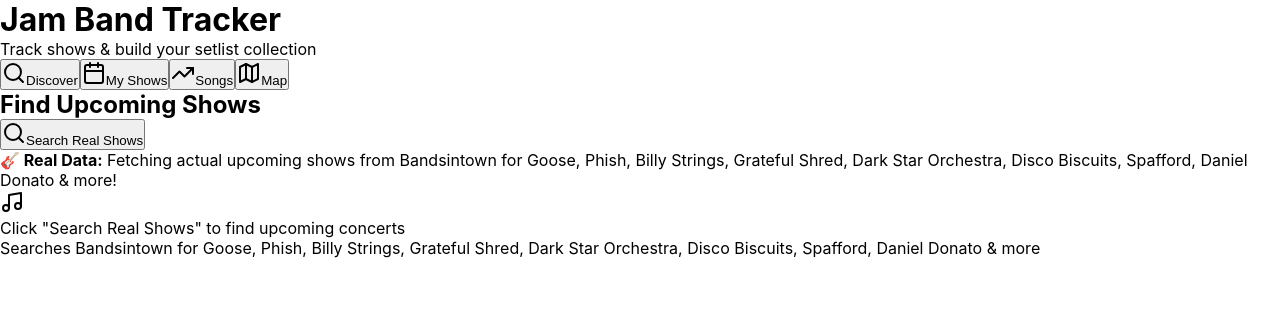
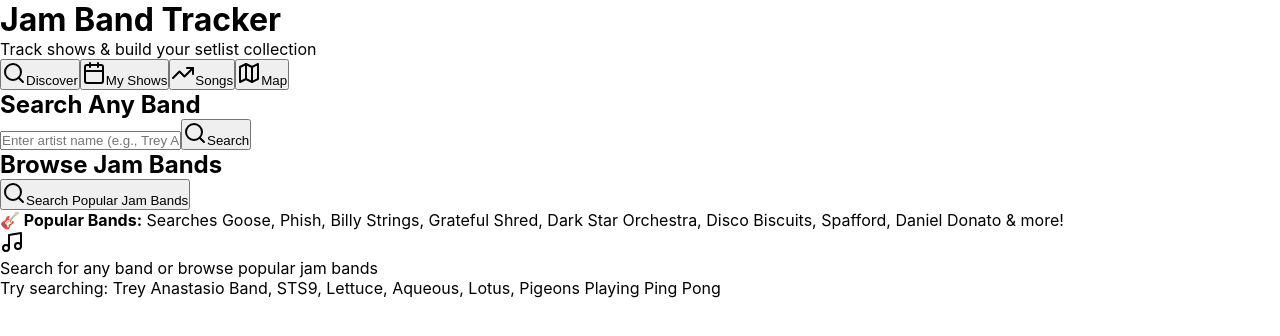
Before and after one commit to tiberius33/jam-band-tracker, a React (Vite) app: page / in a window 1280 px wide. Shown: the top 336 px of the page. Built offline with nearby package versions, Linux system fonts and the light colour scheme.

Commit message:
Update App.jsx

```diff
--- a/src/App.jsx
+++ b/src/App.jsx
@@ -388,10 +388,74 @@
     );
   };
 
-  const DiscoverTab = () => (
+  const DiscoverTab = () => {
+    const [customBand, setCustomBand] = useState('');
+
+    const searchCustomBand = async () => {
+      if (!customBand.trim()) {
+        alert('Please enter a band name');
+        return;
+      }
+
+      setLoading(true);
+
+      try {
+        const response = await fetch(`/.netlify/functions/search-band?artist=${encodeURIComponent(customBand)}`);
+
+        if (!response.ok) {
+          throw new Error('Failed to fetch shows');
+        }
+
+        const data = await response.json();
+
+        if (data.success && data.shows) {
+          if (data.shows.length > 0) {
+            setUpcomingShows(data.shows);
+          } else {
+            alert(`No upcoming shows found for "${customBand}". Try checking the spelling or search for a different artist.`);
+          }
+        } else {
+          throw new Error(data.error || 'Failed to load shows');
+        }
+      } catch (error) {
+        console.error('Error fetching shows:', error);
+        alert(`Unable to find shows for "${customBand}". Please try again.`);
+      } finally {
+        setLoading(false);
+      }
+    };
+
+    return (
     <div className="space-y-4 sm:space-y-6">
+      {/* Custom Band Search */}
       <div className="bg-white rounded-lg shadow-sm p-4 sm:p-6">
-        <h2 className="text-lg sm:text-xl font-bold text-gray-900 mb-4">Find Upcoming Shows</h2>
+        <h2 className="text-lg sm:text-xl font-bold text-gray-900 mb-4">Search Any Band</h2>
+
+        <div className="space-y-4">
+          <div className="flex gap-2">
+            <input
+              type="text"
+              value={customBand}
+              onChange={(e) => setCustomBand(e.target.value)}
+              onKeyPress={(e) => e.key === 'Enter' && searchCustomBand()}
+              placeholder="Enter artist name (e.g., Trey Anastasio Band, STS9)"
+              className="flex-1 p-3 border border-gray-300 rounded-lg focus:ring-2 focus:ring-emerald-500 focus:border-transparent"
+            />
+            <button
+              onClick={searchCustomBand}
+              disabled={loading}
+              className="bg-emerald-700 text-white px-6 py-3 rounded-lg hover:bg-emerald-800 font-medium disabled:bg-emerald-400 flex items-center gap-2"
+            >
+              <Search className="w-5 h-5" />
+              <span className="hidden sm:inline">Search</span>
+            </button>
+          </div>
+        </div>
+      </div>
+
+      {/* Pre-defined Bands Search */}
+      <div className="bg-white rounded-lg shadow-sm p-4 sm:p-6">
+        <h2 className="text-lg sm:text-xl font-bold text-gray-900 mb-4">Browse Jam Bands</h2>
 
         <div className="space-y-4">
           <button
@@ -400,12 +464,12 @@
             className="w-full bg-emerald-700 text-white py-3 rounded-lg hover:bg-emerald-800 font-medium flex items-center justify-center gap-2 disabled:bg-emerald-400"
           >
             <Search className="w-5 h-5" />
-            {loading ? 'Searching Bandsintown...' : 'Search Real Shows'}
+            {loading ? 'Searching Bandsintown...' : 'Search Popular Jam Bands'}
           </button>
 
           <div className="bg-emerald-50 border border-emerald-200 rounded-lg p-3">
             <p className="text-sm text-emerald-800">
-              <strong>🎸 Real Data:</strong> Fetching actual upcoming shows from Bandsintown for Goose, Phish, Billy Strings, Grateful Shred, Dark Star Orchestra, Disco Biscuits, Spafford, Daniel Donato & more!
+              <strong>🎸 Popular Bands:</strong> Searches Goose, Phish, Billy Strings, Grateful Shred, Dark Star Orchestra, Disco Biscuits, Spafford, Daniel Donato & more!
             </p>
           </div>
         </div>
@@ -469,12 +533,13 @@
       {!loading && upcomingShows.length === 0 && (
         <div className="bg-white rounded-lg shadow-sm p-8 sm:p-12 text-center">
           <Music className="w-12 h-12 sm:w-16 sm:h-16 text-gray-300 mx-auto mb-4" />
-          <p className="text-gray-500 text-sm sm:text-base">Click "Search Real Shows" to find upcoming concerts</p>
-          <p className="text-xs text-gray-400 mt-2">Searches Bandsintown for Goose, Phish, Billy Strings, Grateful Shred, Dark Star Orchestra, Disco Biscuits, Spafford, Daniel Donato & more</p>
+          <p className="text-gray-500 text-sm sm:text-base">Search for any band or browse popular jam bands</p>
+          <p className="text-xs text-gray-400 mt-2">Try searching: Trey Anastasio Band, STS9, Lettuce, Aqueous, Lotus, Pigeons Playing Ping Pong</p>
         </div>
       )}
     </div>
-  );
+    );
+  };
 
   const HistoryTab = () => {
     const stats = {
```
